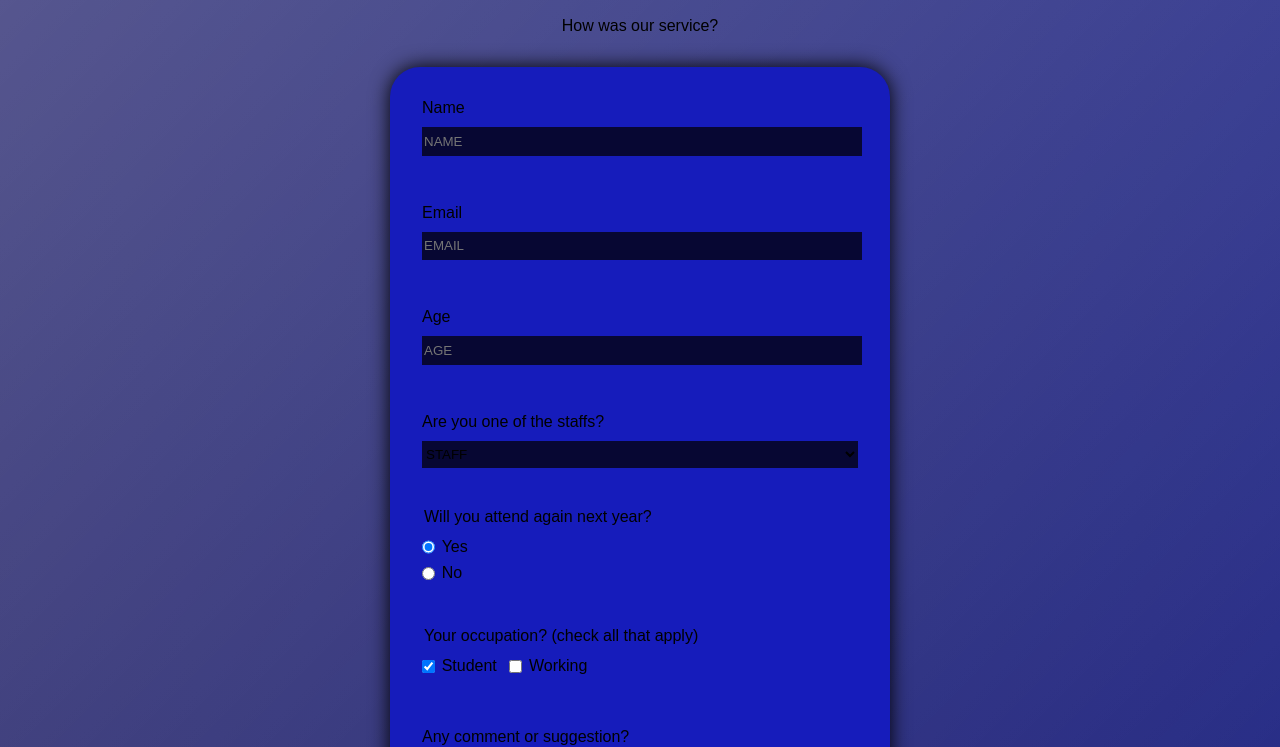
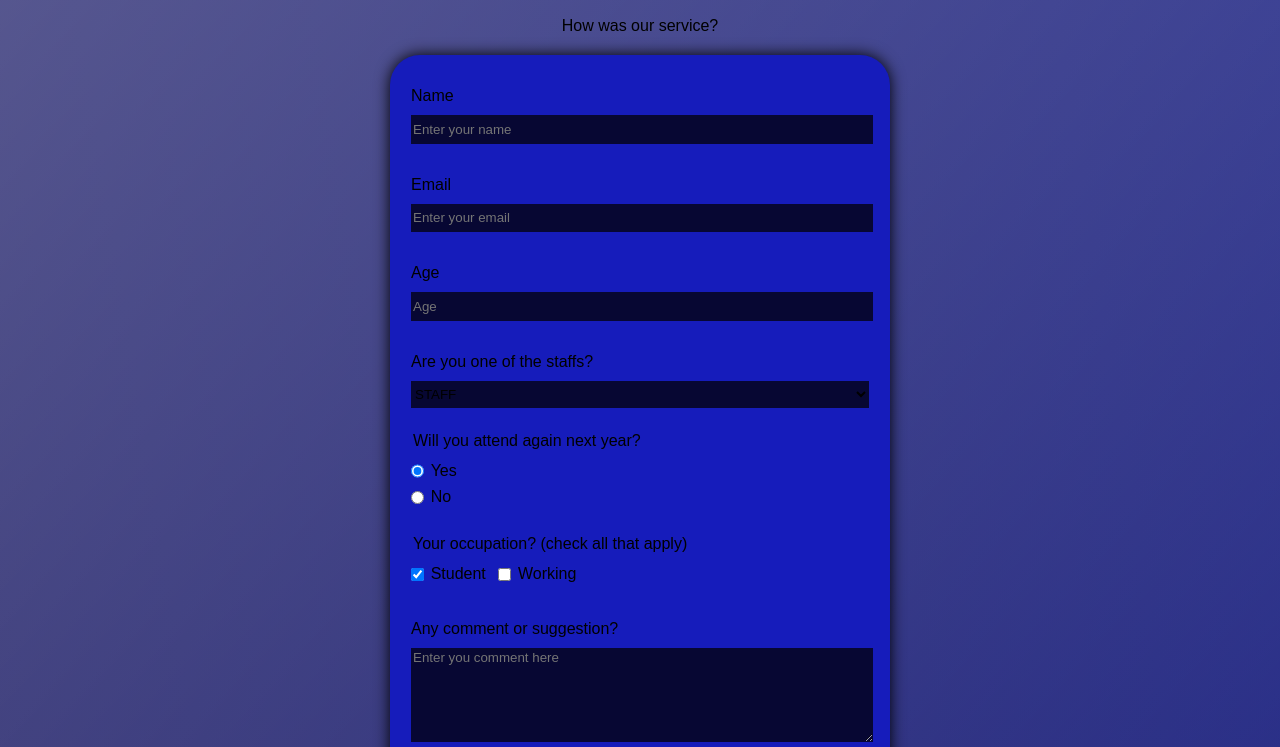
Before and after one commit to 0asisCat/survey-form-fcc, a plain HTML site: page index.html in a window 1280 px wide. Shown: the part 72-819 px from the top of the page. Drawn offline with Linux system fonts and the light colour scheme.

Commit message:
margin fieldset

```diff
--- a/index.html
+++ b/index.html
@@ -11,13 +11,13 @@
     <form id="survey-form">
       <div class="container">
       <fieldset>
-        <label for="name" id="name-label">Name <input id="name" type="text" placeholder="NAME" required></label>
+        <label for="name" id="name-label">Name <input id="name" type="text" placeholder="Enter your name" required></label>
       </fieldset>
       <fieldset>
-        <label for="email" id="email-label">Email <input id="email" type="email" placeholder="EMAIL" required></label>
+        <label for="email" id="email-label">Email <input id="email" type="email" placeholder="Enter your email" required></label>
       </fieldset>
       <fieldset>
-        <label for="number" id="number-label">Age <input id="number" type="number" min="16" max="120" placeholder="AGE" required>
+        <label for="number" id="number-label">Age <input id="number" type="number" min="16" max="120" placeholder="Age" required>
         </label>
       </fieldset>
       <fieldset>
@@ -40,7 +40,7 @@
       </fieldset>
       <fieldset>
         <label for="comment">Any comment or suggestion?
-          <textarea id="comment" placeholder="Enter you comment here." rows="6" cols="30"></textarea>
+          <textarea id="comment" placeholder="Enter you comment here" rows="6" cols="30"></textarea>
         </label>
       </fieldset>
       <input type="submit" value="Submit">
--- a/styles.css
+++ b/styles.css
@@ -1,4 +1,4 @@
-body{width:100%;height:120vh;margin:0;background-color:#1a2081;font-family: Ggsans, sans-serif;font-size: 16px;font-weight:400;background-image: linear-gradient(135deg, rgba(255, 255, 255, .3), rgba(255, 255, 255, .05)), linear-gradient(261deg, #1a2081, #0e0e5c);}
+body{width:100%;height:130vh;margin:0;background-color:#1a2081;font-family: Ggsans, sans-serif;font-size: 16px;font-weight:400;background-image: linear-gradient(135deg, rgba(255, 255, 255, .3), rgba(255, 255, 255, .05)), linear-gradient(261deg, #1a2081, #0e0e5c);}
 
 h1{font-weight:bolder;}
 
@@ -6,9 +6,9 @@ h1, p{text-align: center;margin:1em auto 20px;}
 
 form{width:70vw;max-width:500px;min-width:300px;margin:0 auto;}
 
-.container{display: block;margin:auto;background-color:#161CBB;border-radius:30px;padding-bottom:2em;box-shadow:0 0 20px 0 black;}
+.container{display: block;margin:auto;background-color:#161CBB;border-radius:30px;padding-bottom:2em;box-shadow:0 0 15px 0 black;}
 
-fieldset{border:none;padding:0.5rem 0;margin:2em;}
+fieldset{border:none;padding:0.5rem 5px;margin:1em;}
 
 fieldset:first-of-type{padding-top:2em;}
 
```
